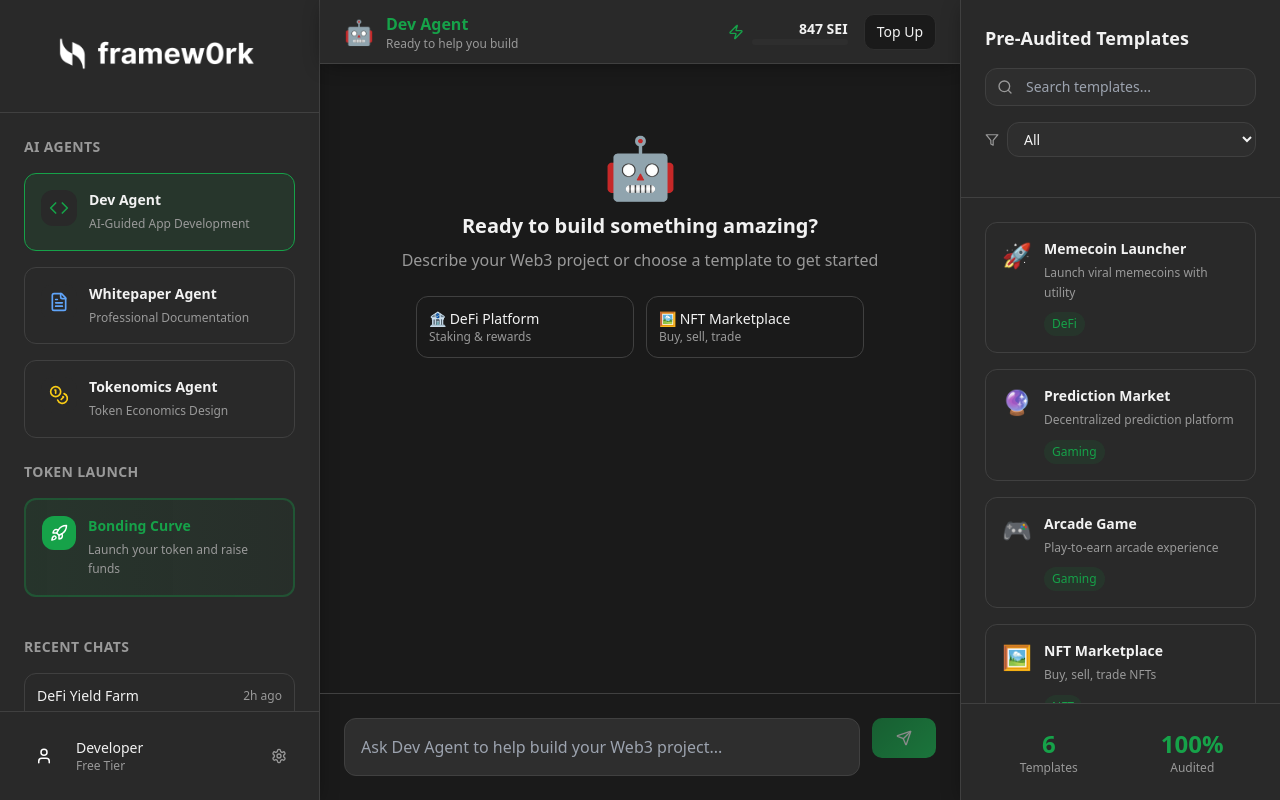
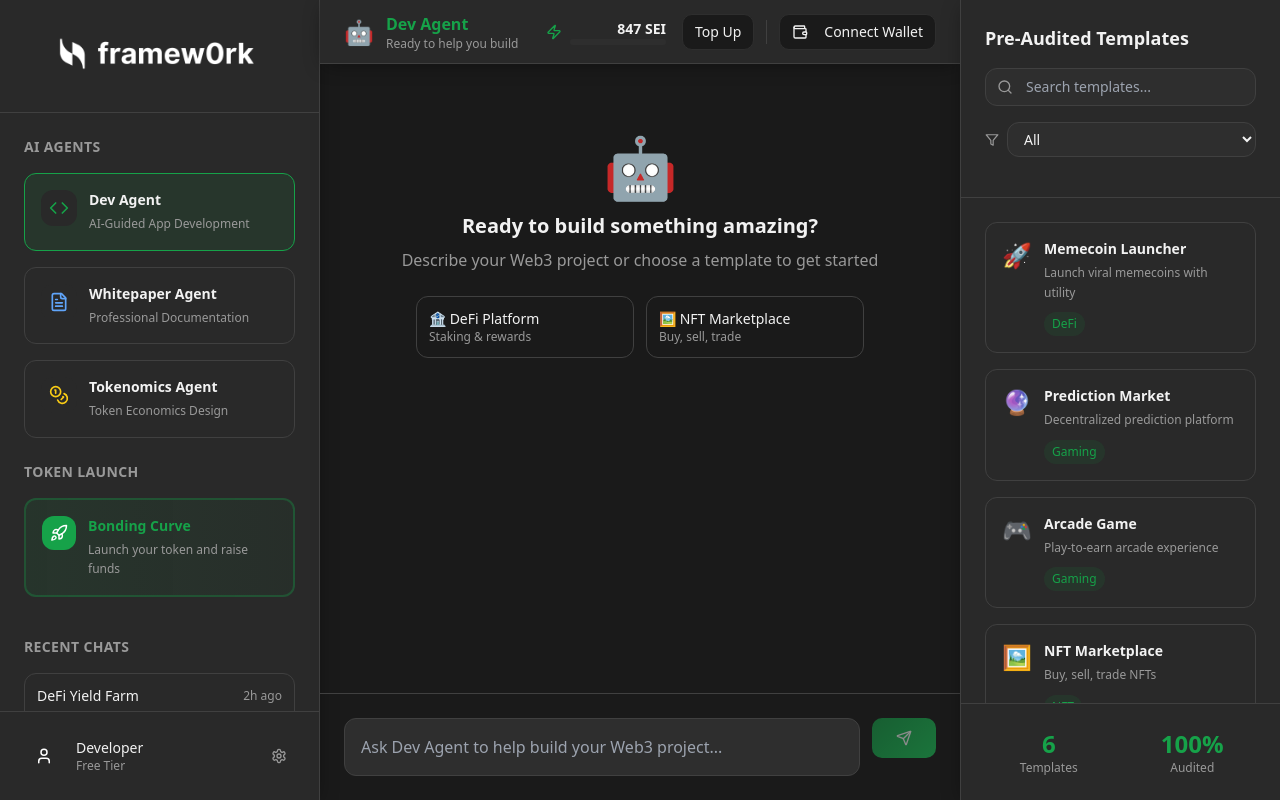
Before and after one commit to adityacespl/dummy-data-buddy, a React (Vite) app: page / in a window 1280 px wide. Built offline with nearby package versions, Linux system fonts and the light colour scheme.

Commit message:
Add Connect Wallet button
Add a "Connect Wallet" button next to the "Top Up" button in the center panel, including a wallet icon and a separator between the two buttons.

```diff
--- a/src/components/CenterPanel.tsx
+++ b/src/components/CenterPanel.tsx
@@ -1,5 +1,5 @@
 import { useState, useRef, useEffect } from 'react';
-import { Send, Zap, Code, User, Bot, Copy, ExternalLink } from 'lucide-react';
+import { Send, Zap, Code, User, Bot, Copy, ExternalLink, Wallet } from 'lucide-react';
 import { AgentType, ChatMessage } from './Framew0rkApp';
 import { Button } from '@/components/ui/button';
 import { TopUpModal } from './TopUpModal';
@@ -82,6 +82,7 @@ export const CenterPanel = ({
               </div>
             </div>
           </div>
+          <div className="flex items-center space-x-3">
             <Button
               variant="outline"
               size="sm"
@@ -90,6 +91,17 @@ export const CenterPanel = ({
             >
               Top Up
             </Button>
+            <div className="w-px h-6 bg-border"></div>
+            <Button
+              variant="outline"
+              size="sm"
+              className="glow-border flex items-center space-x-2"
+              onClick={() => {/* TODO: Connect wallet logic */}}
+            >
+              <Wallet size={16} />
+              <span>Connect Wallet</span>
+            </Button>
+          </div>
         </div>
       </div>
 
```
Lines whose indentation alone changed are shown as unchanged.
